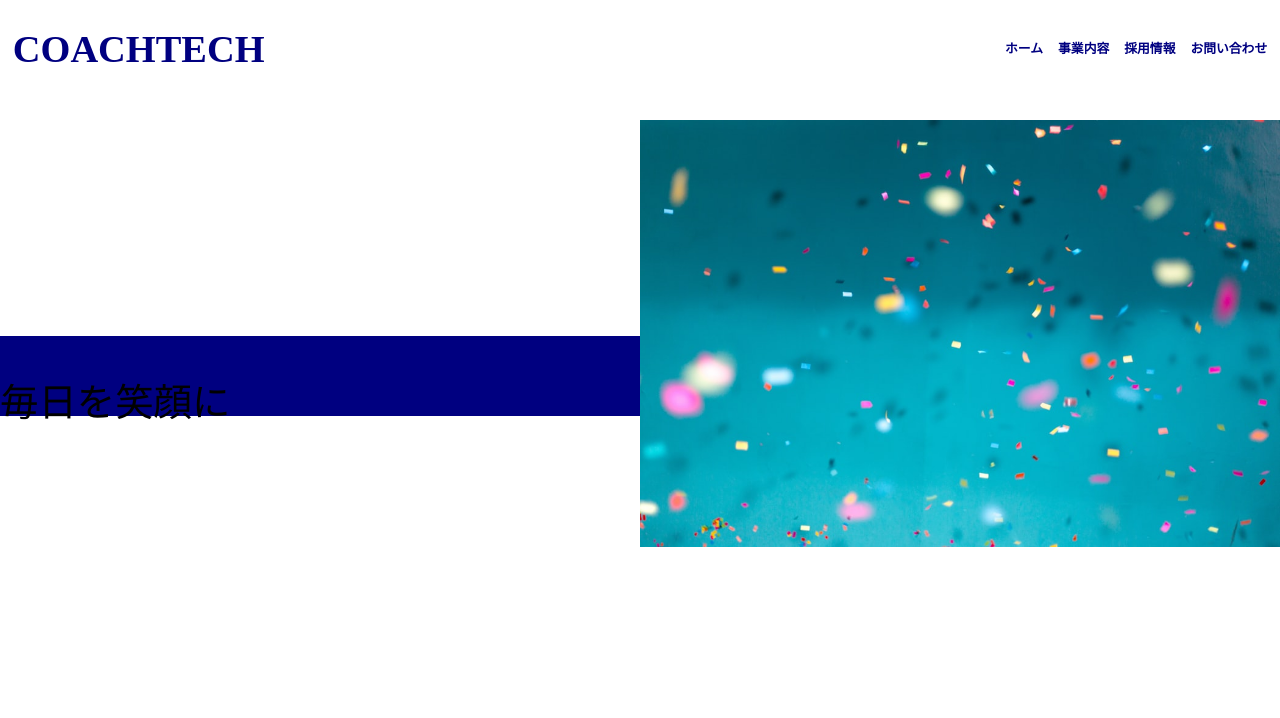
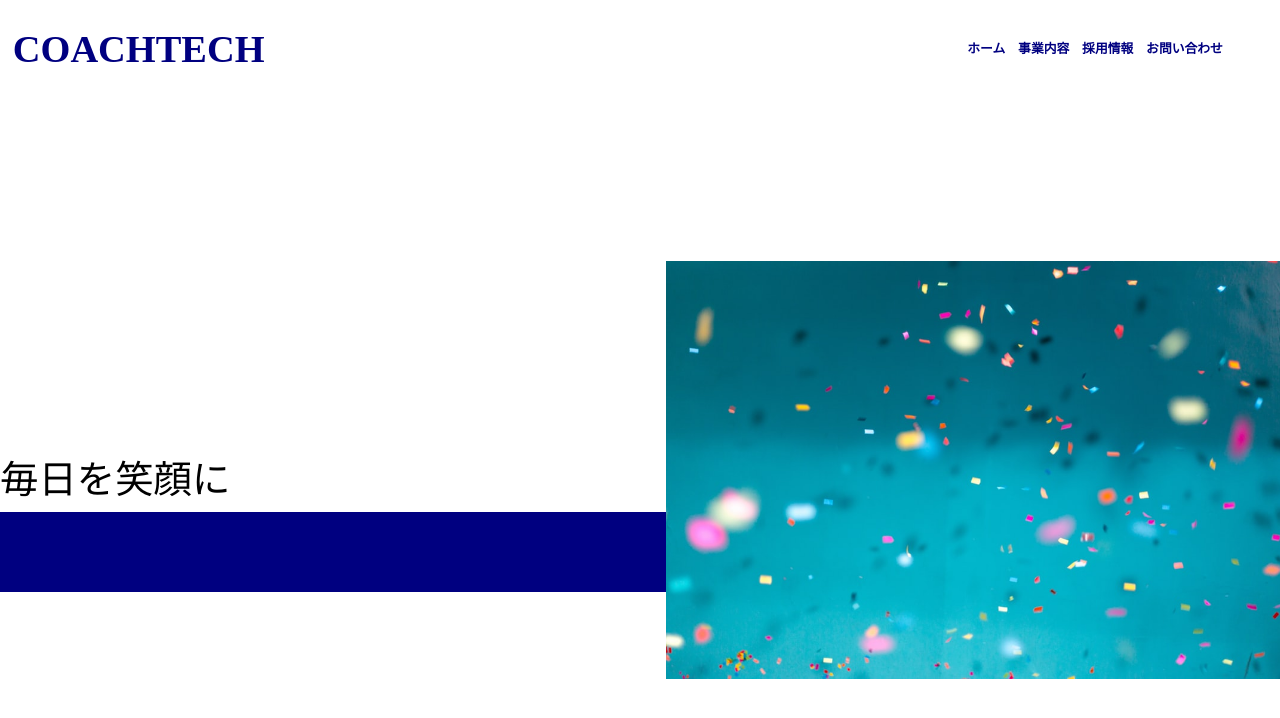
Before and after one commit to soraaro/20210923takimoto, a plain HTML site: page index.html in a window 1280 px wide. Drawn offline with Linux system fonts and the light colour scheme.

Commit message:
header about_img

```diff
--- a/css/style.css
+++ b/css/style.css
@@ -1,5 +1,5 @@
 .COACHTECH {
-  width: 100vw;
+  overflow: hidden;
 }
 .COACHTECH__header {
   width: 100%;
@@ -21,17 +21,16 @@ a {
 }
 ul {
   list-style: none;
-  margin: 0;
+  margin: 0 0 0 50vmax;
   display: flex;
+  justify-content: right;
 }
 li {
-  margin: 0 0 0 15px;
+  margin: 0 0 0 1vmax;
   font-size: 1vmax;
-  font-weight: bold;
+  font-weight: bolder;
 }
-.COACHTECH__header__nav {
-  margin: 0 0 0 auto;
-}
+
 
 .COACHTECH__about {
   position: relative;
@@ -40,26 +39,25 @@ li {
 }
 
 .COACHTECH__about__content {
-  margin: -5vmax 0;
-  width: 70vw;
+  margin: 15vmax 0;
+  width: 68vw;
   height: 10vh;
   background-color: #000080;
 }
 .COACHTECH__about__img img {
-  max-width: 50vw;
+  max-width: 49vw;
 }
 .COACHTECH__about__img {
-  position: relative;
-  left: 50vmax;
+  position: absolute;
+  left: 52vmax;
   width: 50vw;
   height: 50vh;
-  top: 15vh;
+  top: -25vh;
   z-index: 2;
   display: block;
-  vertical-align: top;
 }
 .COACHTECH__about__content-ttl {
-  position: absolute;
-  top: 30vmax;
+  margin: 36vmax 0 -14vmax;
+  top: 29vmax;
   font-weight: lighter;
 }
```
